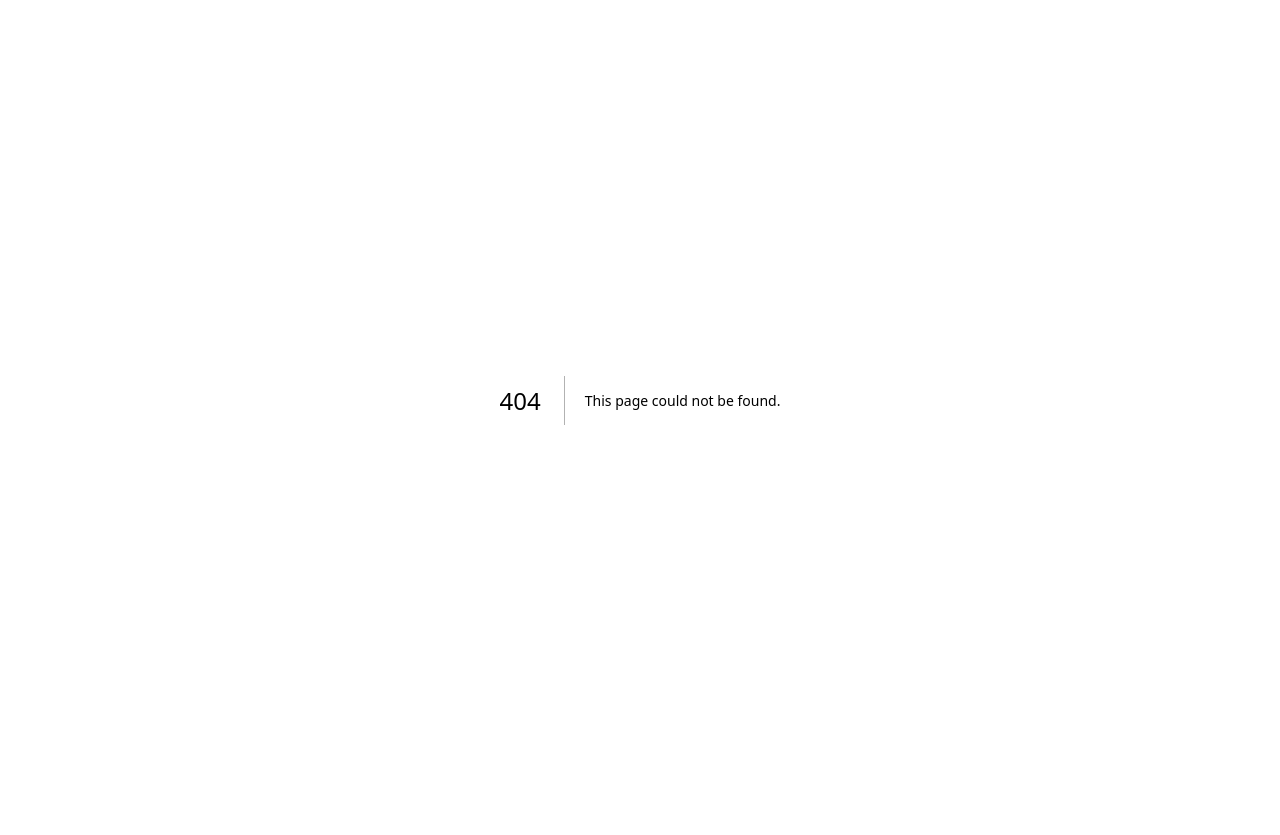
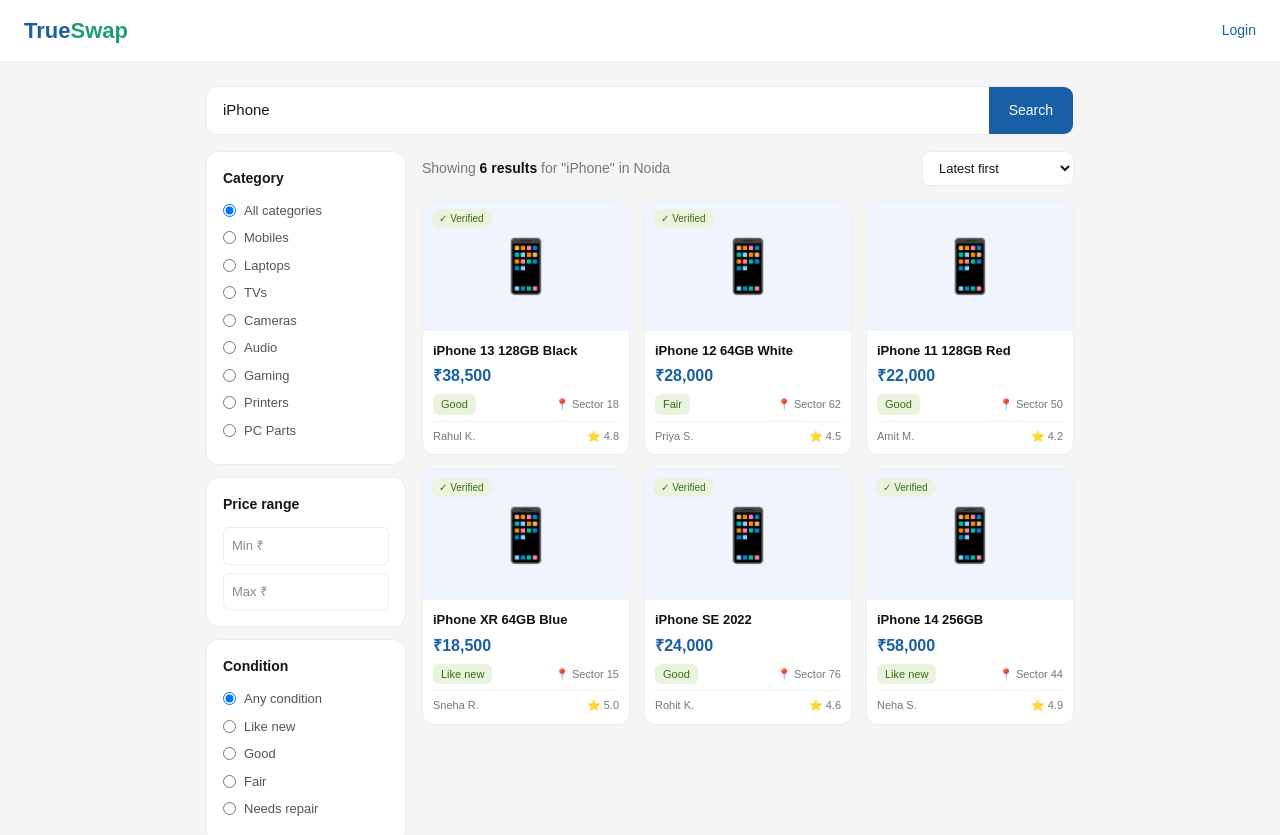
Before and after one commit to amit5814/trueswap, a Next.js app: page /search in a window 1280 px wide. Before the commit this address had no page. Shown: the top 835 px of the page. Before the commit the page ends 800 px from the top, so only its background shows below. Built offline with nearby package versions, Linux system fonts and the light colour scheme.

Commit message:
Added search page

```diff
--- /dev/null
+++ b/app/search/page.tsx
@@ -0,0 +1,134 @@
+export default function Search() {
+  return (
+    <main style={{fontFamily: 'sans-serif', background: '#f5f5f5', minHeight: '100vh'}}>
+
+      {/* Navbar */}
+      <nav style={{background: '#fff', padding: '14px 24px', borderBottom: '1px solid #eee', display: 'flex', justifyContent: 'space-between', alignItems: 'center'}}>
+        <a href="/" style={{fontSize: '22px', fontWeight: '600', color: '#185FA5', textDecoration: 'none'}}>
+          True<span style={{color: '#1D9E75'}}>Swap</span>
+        </a>
+        <a href="/login" style={{fontSize: '14px', color: '#185FA5', textDecoration: 'none'}}>Login</a>
+      </nav>
+
+      <div style={{maxWidth: '900px', margin: '0 auto', padding: '24px 16px'}}>
+
+        {/* Search Bar */}
+        <div style={{display: 'flex', gap: '8px', marginBottom: '16px'}}>
+          <div style={{flex: 1, display: 'flex', border: '1px solid #eee', borderRadius: '10px', overflow: 'hidden', background: '#fff'}}>
+            <input type="text" defaultValue="iPhone" style={{flex: 1, padding: '12px 16px', border: 'none', fontSize: '15px', outline: 'none'}} />
+            <button style={{padding: '12px 20px', background: '#185FA5', color: '#fff', border: 'none', fontSize: '14px', cursor: 'pointer'}}>Search</button>
+          </div>
+        </div>
+
+        <div style={{display: 'flex', gap: '16px'}}>
+
+          {/* Filters Sidebar */}
+          <div style={{width: '200px', flexShrink: 0}}>
+
+            <div style={{background: '#fff', border: '1px solid #eee', borderRadius: '12px', padding: '16px', marginBottom: '12px'}}>
+              <h3 style={{fontSize: '14px', fontWeight: '600', marginBottom: '12px'}}>Category</h3>
+              {[
+                'All categories',
+                'Mobiles',
+                'Laptops',
+                'TVs',
+                'Cameras',
+                'Audio',
+                'Gaming',
+                'Printers',
+                'PC Parts',
+              ].map((cat, i) => (
+                <div key={cat} style={{display: 'flex', alignItems: 'center', gap: '8px', marginBottom: '8px', cursor: 'pointer'}}>
+                  <input type="radio" name="category" defaultChecked={i === 0} />
+                  <span style={{fontSize: '13px', color: '#555'}}>{cat}</span>
+                </div>
+              ))}
+            </div>
+
+            <div style={{background: '#fff', border: '1px solid #eee', borderRadius: '12px', padding: '16px', marginBottom: '12px'}}>
+              <h3 style={{fontSize: '14px', fontWeight: '600', marginBottom: '12px'}}>Price range</h3>
+              <div style={{display: 'flex', gap: '8px', marginBottom: '8px'}}>
+                <input type="number" placeholder="Min ₹" style={{width: '100%', padding: '8px', border: '1px solid #eee', borderRadius: '6px', fontSize: '13px', outline: 'none'}} />
+              </div>
+              <div style={{display: 'flex', gap: '8px'}}>
+                <input type="number" placeholder="Max ₹" style={{width: '100%', padding: '8px', border: '1px solid #eee', borderRadius: '6px', fontSize: '13px', outline: 'none'}} />
+              </div>
+            </div>
+
+            <div style={{background: '#fff', border: '1px solid #eee', borderRadius: '12px', padding: '16px', marginBottom: '12px'}}>
+              <h3 style={{fontSize: '14px', fontWeight: '600', marginBottom: '12px'}}>Condition</h3>
+              {['Any condition', 'Like new', 'Good', 'Fair', 'Needs repair'].map((cond, i) => (
+                <div key={cond} style={{display: 'flex', alignItems: 'center', gap: '8px', marginBottom: '8px', cursor: 'pointer'}}>
+                  <input type="radio" name="condition" defaultChecked={i === 0} />
+                  <span style={{fontSize: '13px', color: '#555'}}>{cond}</span>
+                </div>
+              ))}
+            </div>
+
+            <div style={{background: '#fff', border: '1px solid #eee', borderRadius: '12px', padding: '16px'}}>
+              <h3 style={{fontSize: '14px', fontWeight: '600', marginBottom: '12px'}}>Trust level</h3>
+              {['Any seller', 'Trusted sellers only', 'Top rated (4.5+)'].map((trust, i) => (
+                <div key={trust} style={{display: 'flex', alignItems: 'center', gap: '8px', marginBottom: '8px', cursor: 'pointer'}}>
+                  <input type="radio" name="trust" defaultChecked={i === 0} />
+                  <span style={{fontSize: '13px', color: '#555'}}>{trust}</span>
+                </div>
+              ))}
+            </div>
+
+          </div>
+
+          {/* Results */}
+          <div style={{flex: 1}}>
+
+            {/* Results Header */}
+            <div style={{display: 'flex', justifyContent: 'space-between', alignItems: 'center', marginBottom: '14px'}}>
+              <p style={{fontSize: '14px', color: '#777'}}>Showing <strong style={{color: '#111'}}>6 results</strong> for "iPhone" in Noida</p>
+              <select style={{padding: '8px 12px', border: '1px solid #eee', borderRadius: '8px', fontSize: '13px', background: '#fff'}}>
+                <option>Latest first</option>
+                <option>Price: Low to High</option>
+                <option>Price: High to Low</option>
+                <option>Highest rated</option>
+              </select>
+            </div>
+
+            {/* Listing Cards */}
+            <div style={{display: 'grid', gridTemplateColumns: 'repeat(auto-fit, minmax(180px, 1fr))', gap: '14px'}}>
+              {[
+                {icon: '📱', title: 'iPhone 13 128GB Black', price: '₹38,500', condition: 'Good', area: 'Sector 18', seller: 'Rahul K.', rating: '4.8', verified: true},
+                {icon: '📱', title: 'iPhone 12 64GB White', price: '₹28,000', condition: 'Fair', area: 'Sector 62', seller: 'Priya S.', rating: '4.5', verified: true},
+                {icon: '📱', title: 'iPhone 11 128GB Red', price: '₹22,000', condition: 'Good', area: 'Sector 50', seller: 'Amit M.', rating: '4.2', verified: false},
+                {icon: '📱', title: 'iPhone XR 64GB Blue', price: '₹18,500', condition: 'Like new', area: 'Sector 15', seller: 'Sneha R.', rating: '5.0', verified: true},
+                {icon: '📱', title: 'iPhone SE 2022', price: '₹24,000', condition: 'Good', area: 'Sector 76', seller: 'Rohit K.', rating: '4.6', verified: true},
+                {icon: '📱', title: 'iPhone 14 256GB', price: '₹58,000', condition: 'Like new', area: 'Sector 44', seller: 'Neha S.', rating: '4.9', verified: true},
+              ].map((item) => (
+                <a href="/item" key={item.title} style={{textDecoration: 'none'}}>
+                  <div style={{background: '#fff', border: '1px solid #eee', borderRadius: '12px', overflow: 'hidden', cursor: 'pointer'}}>
+                    <div style={{background: '#f0f4ff', height: '130px', display: 'flex', alignItems: 'center', justifyContent: 'center', fontSize: '52px', position: 'relative'}}>
+                      {item.icon}
+                      {item.verified && (
+                        <span style={{position: 'absolute', top: '8px', left: '8px', background: '#EAF3DE', color: '#3B6D11', fontSize: '10px', padding: '2px 8px', borderRadius: '20px'}}>✓ Verified</span>
+                      )}
+                    </div>
+                    <div style={{padding: '10px'}}>
+                      <div style={{fontSize: '13px', fontWeight: '600', color: '#111', marginBottom: '4px', whiteSpace: 'nowrap', overflow: 'hidden', textOverflow: 'ellipsis'}}>{item.title}</div>
+                      <div style={{fontSize: '16px', fontWeight: '700', color: '#185FA5', marginBottom: '6px'}}>{item.price}</div>
+                      <div style={{display: 'flex', justifyContent: 'space-between', alignItems: 'center', marginBottom: '6px'}}>
+                        <span style={{fontSize: '11px', background: '#EAF3DE', color: '#3B6D11', padding: '2px 8px', borderRadius: '6px'}}>{item.condition}</span>
+                        <span style={{fontSize: '11px', color: '#777'}}>📍 {item.area}</span>
+                      </div>
+                      <div style={{display: 'flex', justifyContent: 'space-between', fontSize: '11px', color: '#777', paddingTop: '6px', borderTop: '1px solid #f0f0f0'}}>
+                        <span>{item.seller}</span>
+                        <span>⭐ {item.rating}</span>
+                      </div>
+                    </div>
+                  </div>
+                </a>
+              ))}
+            </div>
+
+          </div>
+        </div>
+      </div>
+    </main>
+  )
+}
```
